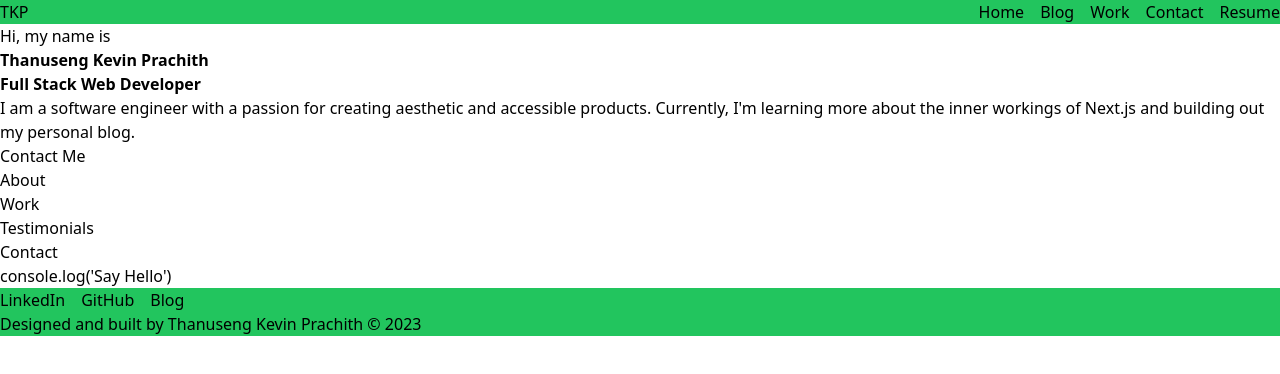
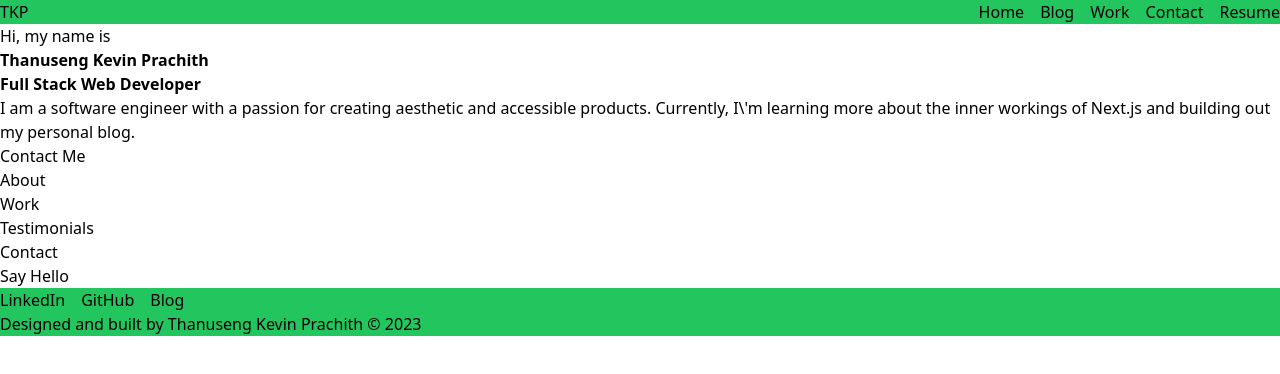
Before and after one commit to kevncrypting/Portfolio, a Next.js app: page / in a window 1280 px wide. Shown: the top 374 px of the page. Built offline with nearby package versions, Linux system fonts and the light colour scheme.

Commit message:
Fixes escape character issue

```diff
--- a/components/Contact.tsx
+++ b/components/Contact.tsx
@@ -4,9 +4,7 @@ export default function Contact() {
   return (
     <>
       <div>Contact</div>
-      <span>
-        console.log('Say <button>Hello</button>')
-      </span>
+        <button>Say Hello</button>
     </>
   );
 }
--- a/components/Hero.tsx
+++ b/components/Hero.tsx
@@ -6,7 +6,7 @@ export default function Hero() {
       <span>Hi, my name is</span>
       <h1 className="font-bold">Thanuseng Kevin Prachith</h1>
       <h2 className="font-semibold">Full Stack Web Developer</h2>
-      <p>I am a software engineer with a passion for creating aesthetic and accessible products. Currently, I'm learning more about the inner workings of Next.js and building out my personal blog.</p>
+      <p>I am a software engineer with a passion for creating aesthetic and accessible products. Currently, I\'m learning more about the inner workings of Next.js and building out my personal blog.</p>
 
       <button>Contact Me</button>
     </>
```
